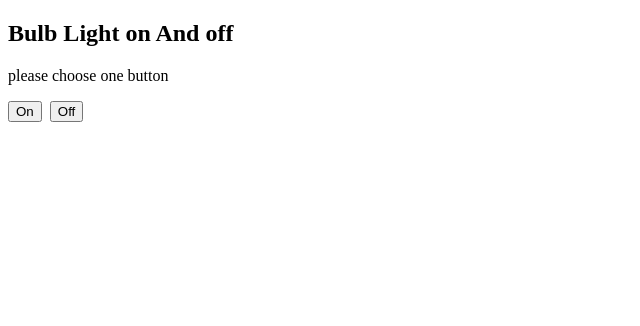
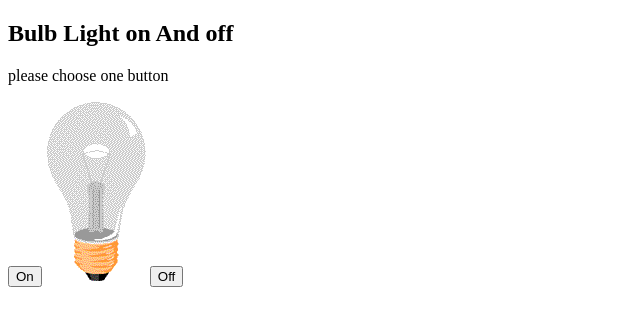
Before and after one commit to Shahulta/js-bulb, a plain HTML site: page index.html in a window 1280 px wide. Shown: the whole page, without its empty margins (0-640 px from the left). Drawn offline with Linux system fonts and the light colour scheme.

Commit message:
Update index.html

```diff
--- a/index.html
+++ b/index.html
@@ -10,7 +10,7 @@
     <p>please choose one button</p>
 
     <button onclick="bulbOn()">On</button>
-    <img id="bulb-el" src="images/pic_bulboff.gif" alt="" style="width:100px">
+    <img id="bulb-el" src="pic_bulboff.gif" alt="" style="width:100px">
     <button onclick="bulbOff()">Off</button>
 
     <script src="node.js"></script>
```
